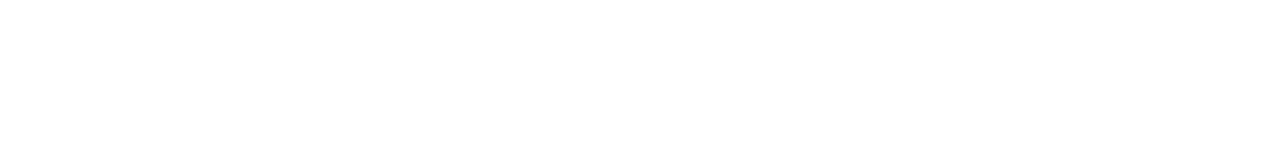
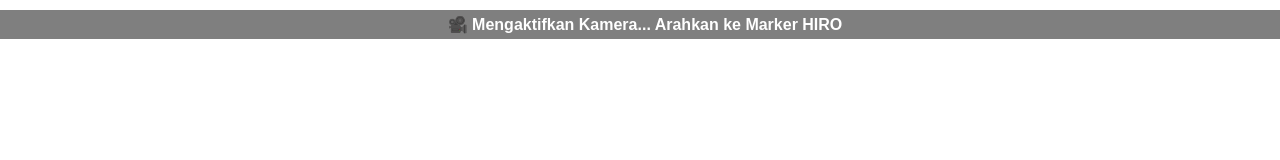
Before and after one commit to RifqiZain59/AR, a plain HTML site: page index.html in a window 1280 px wide. Drawn offline with Linux system fonts and the light colour scheme.

Commit message:
first commit

```diff
--- a/index.html
+++ b/index.html
@@ -3,20 +3,43 @@
 <head>
     <meta charset="UTF-8">
     <meta name="viewport" content="width=device-width, user-scalable=no, minimum-scale=1.0, maximum-scale=1.0">
-    <title>Debug AR Realtime</title>
+    <title>AR Realtime Clean</title>
 
     <script src="https://aframe.io/releases/1.4.0/aframe.min.js"></script>
     <script src="https://raw.githack.com/AR-js-org/AR.js/master/aframe/build/aframe-ar.js"></script>
+
+    <style>
+        body { margin: 0; overflow: hidden; }
+
+        /* MENGHILANGKAN TOMBOL VR YANG RUSAK */
+        .a-enter-vr-button, .a-enter-vr {
+            display: none !important;
+        }
+
+        /* Pesan Loading */
+        #loading {
+            position: absolute;
+            top: 10px;
+            left: 0;
+            width: 100%;
+            text-align: center;
+            color: white;
+            font-weight: bold;
+            font-family: sans-serif;
+            background: rgba(0,0,0,0.5);
+            padding: 5px;
+            z-index: 999;
+        }
+    </style>
 </head>
+
 <body style="margin : 0px; overflow: hidden;">
 
-    <a-scene embedded arjs='sourceType: webcam; debugUIEnabled: false;'>
+    <div id="loading">🎥 Mengaktifkan Kamera... Arahkan ke Marker HIRO</div>
+
+    <a-scene embedded arjs='sourceType: webcam; debugUIEnabled: false; detectionMode: mono_and_matrix; matrixCodeType: 3x3;'>
 
         <a-marker preset="hiro">
-
-            <a-box position="0 0.5 0" material="color: red; opacity: 0.5"></a-box>
-
-
             <a-entity
                 gltf-model="./model.glb"
                 scale="0.5 0.5 0.5"
@@ -24,10 +47,8 @@
                 animation="property: rotation; to: 0 360 0; loop: true; dur: 5000">
             </a-entity>
 
+            <a-box position="0 0 0" material="opacity: 0.5; color: red;" scale="0.5 0.5 0.5"></a-box>
         </a-marker>
-
-        <a-entity light="type: ambient; color: #FFF; intensity: 1.5"></a-entity>
-        <a-entity light="type: directional; color: #FFF; intensity: 1" position="-1 1 0"></a-entity>
 
         <a-entity camera></a-entity>
 
```
